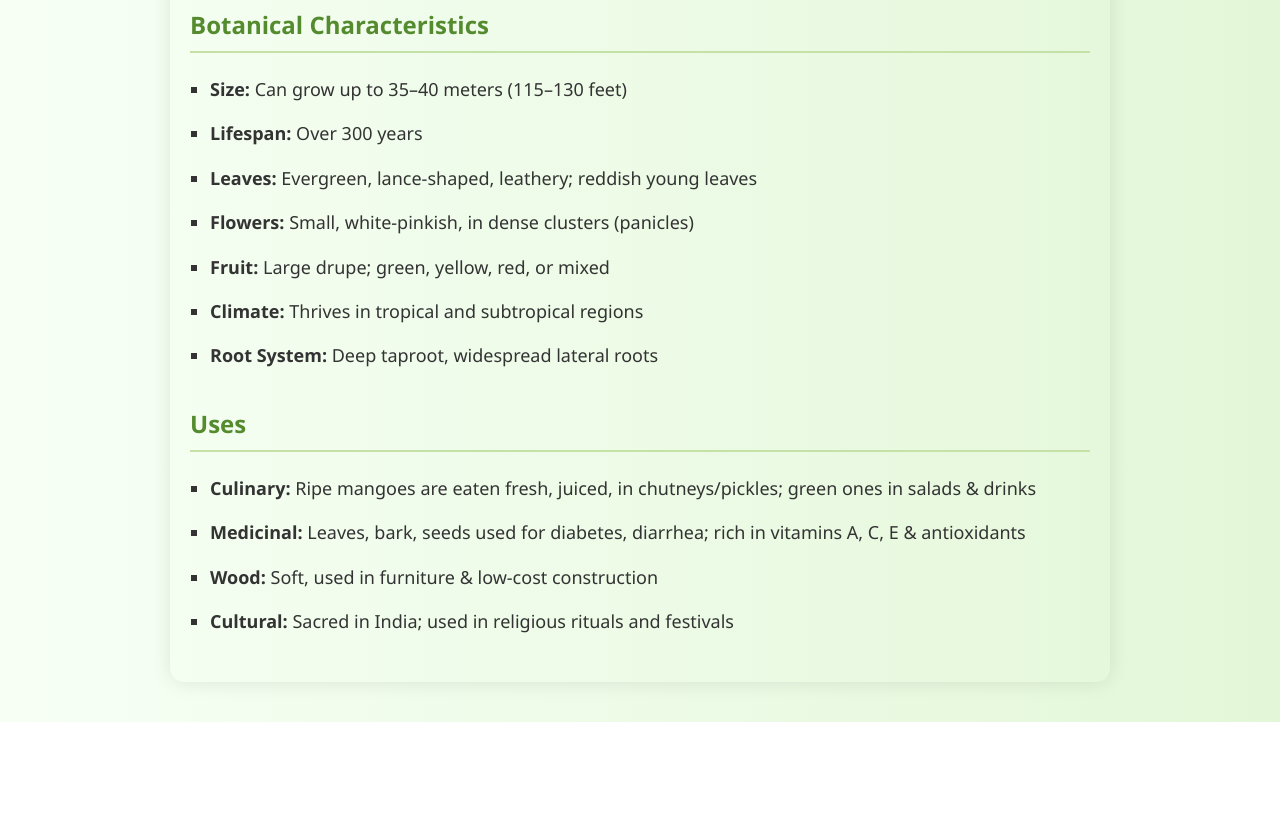
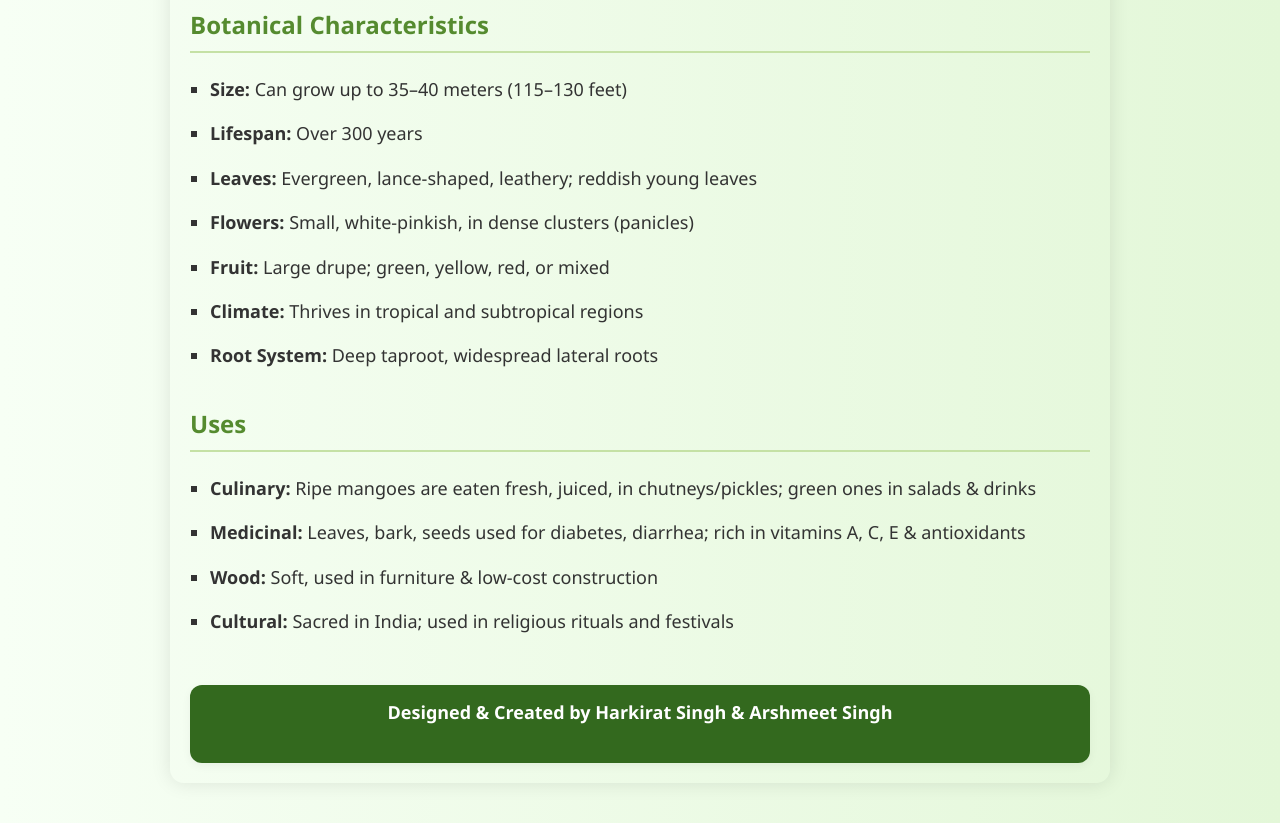
Before and after one commit to harkiratsingh23/mango-qr-code, a plain HTML site: page index.html in a window 1280 px wide. Shown: the part 804-1627 px from the top of the page. Before the commit the page ends 1526 px from the top, so only its background shows below. Drawn offline with Linux system fonts and the light colour scheme.

Commit message:
Update index.html

```diff
--- a/index.html
+++ b/index.html
@@ -59,6 +59,18 @@
       margin-bottom: 25px;
     }
 
+    /* Footer Style */
+    .footer {
+      text-align: center;
+      font-size: 1rem;
+      margin-top: 3rem;
+      padding: 1rem 0;
+      background-color: #33691e;
+      color: white;
+      border-radius: 12px;
+      box-shadow: 0 3px 10px rgba(0,0,0,0.05);
+    }
+
     /* Responsive Design */
     @media (max-width: 600px) {
       body {
@@ -117,5 +129,9 @@
     </ul>
   </div>
 
+  <div class="footer">
+    <p>Designed & Created by Harkirat Singh & Arshmeet Singh</p>
+  </div>
+
 </body>
 </html>
```
